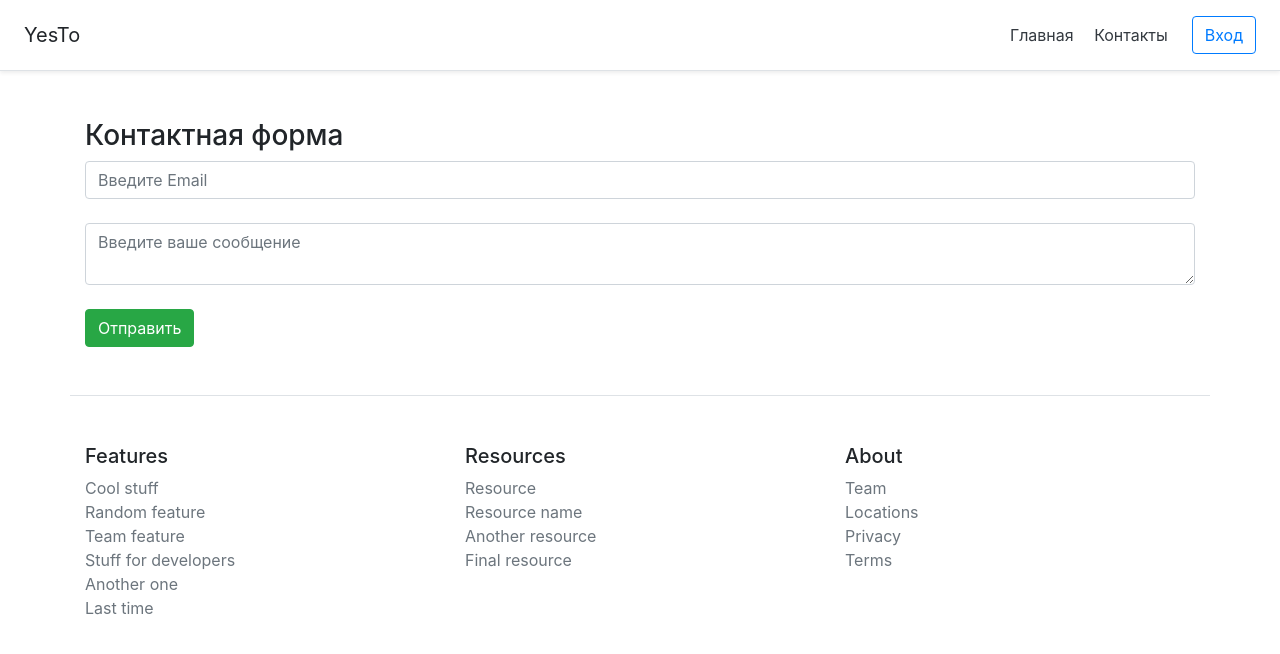
After one commit to AdeptOne/firstProj, a PHP site: page /about.php in a window 1280 px wide. The commit adds this page. Shown: the top 654 px of the page. Run offline with PHP 8.4, Linux system fonts and the light colour scheme.

Commit message:
Added contact form, implemented sending.

```diff
--- /dev/null
+++ b/about.php
@@ -0,0 +1,26 @@
+<!DOCTYPE html>
+<html lang="en" dir="ltr">
+    <head>
+        <meta charset="utf-8">
+        <meta name="viewport" content="width=device-width,
+        initial-scale=1.0">
+        <meta http-equiv="X-UA-Compatible" content="ie=edge">
+        <link rel="stylesheet" href="css/style.css">
+        <link rel="stylesheet" href="https://stackpath.bootstrapcdn.com/bootstrap/4.5.2/css/bootstrap.min.css">
+        <title>PHP веб сайт</title>
+    </head>
+    <body>
+        <?php require_once "blocks/header.php" ?>
+        <div class="container mt-5">
+            <h3>Контактная форма</h3>
+            <form action="check.php" method="post">
+                <input type="email" name="email" placeholder="Введите Email"
+                class="form-control"><br>
+                <textarea name="message" class="form-control"
+                placeholder="Введите ваше сообщение"></textarea><br>
+                <button type="submit" name="send" class="btn btn-success">Отправить</button>
+            </form>
+        </div>
+        <?php require_once "blocks/footer.php" ?>
+    </body>
+</html>
--- /dev/null
+++ b/blocks/footer.php
@@ -0,0 +1,33 @@
+<footer class="container pt-4 my-md-5 pt-md-5 border-top">
+    <div class="row">
+        <div class="col-6 col-md">
+            <h5>Features</h5>
+            <ul class="list-unstyled text-small">
+                <li><a class="text-muted" href="#">Cool stuff</a></li>
+                <li><a class="text-muted" href="#">Random feature</a></li>
+                <li><a class="text-muted" href="#">Team feature</a></li>
+                <li><a class="text-muted" href="#">Stuff for developers</a></li>
+                <li><a class="text-muted" href="#">Another one</a></li>
+                <li><a class="text-muted" href="#">Last time</a></li>
+            </ul>
+        </div>
+        <div class="col-6 col-md">
+            <h5>Resources</h5>
+            <ul class="list-unstyled text-small">
+                <li><a class="text-muted" href="#">Resource</a></li>
+                <li><a class="text-muted" href="#">Resource name</a></li>
+                <li><a class="text-muted" href="#">Another resource</a></li>
+                <li><a class="text-muted" href="#">Final resource</a></li>
+            </ul>
+        </div>
+        <div class="col-6 col-md">
+            <h5>About</h5>
+            <ul class="list-unstyled text-small">
+                <li><a class="text-muted" href="#">Team</a></li>
+                <li><a class="text-muted" href="#">Locations</a></li>
+                <li><a class="text-muted" href="#">Privacy</a></li>
+                <li><a class="text-muted" href="#">Terms</a></li>
+            </ul>
+        </div>
+    </div>
+</footer>
--- /dev/null
+++ b/blocks/header.php
@@ -0,0 +1,8 @@
+<div class="d-flex flex-column flex-md-row align-items-center p-3 px-md-4 mb-3 bg-white border-bottom shadow-sm">
+    <h5 class="my-0 mr-md-auto font-weight-normal">YesTo</h5>
+    <nav class="my-2 my-md-0 mr-md-3">
+        <a class="p-2 text-dark" href="index.php">Главная</a>
+        <a class="p-2 text-dark" href="about.php">Контакты</a>
+    </nav>
+    <a class="btn btn-outline-primary" href="#">Вход</a>
+</div>
```
Also changed, not shown: check.php (added, +27 -0 lines), index.php (+2 -8 lines).
